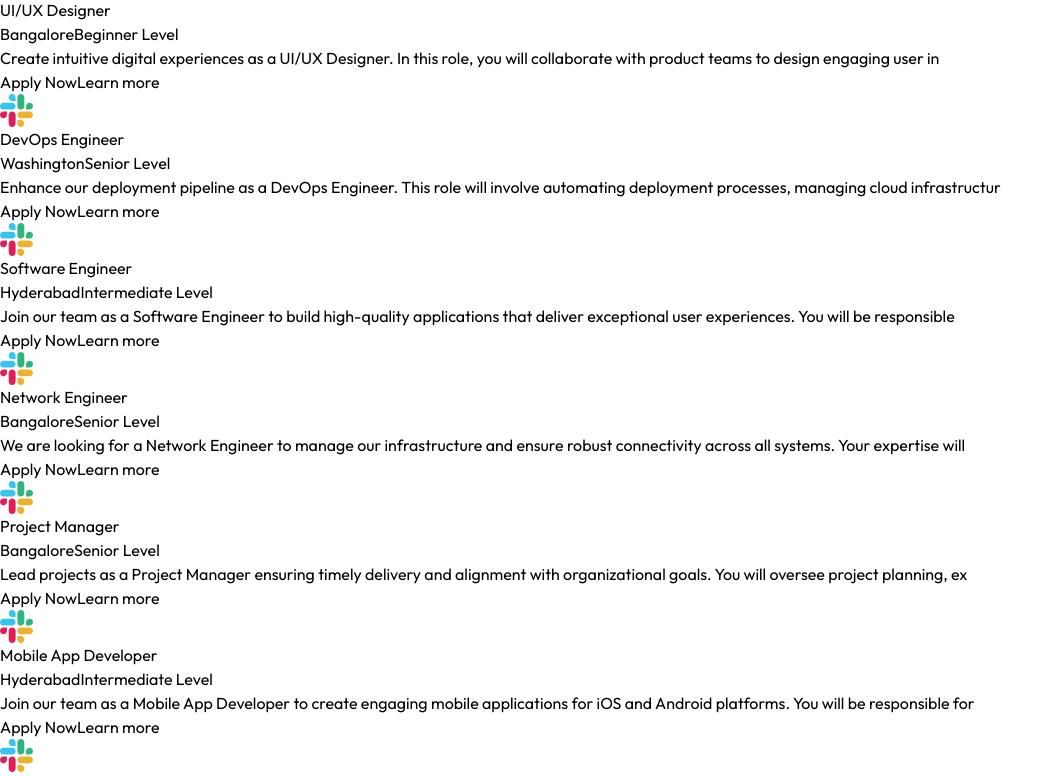
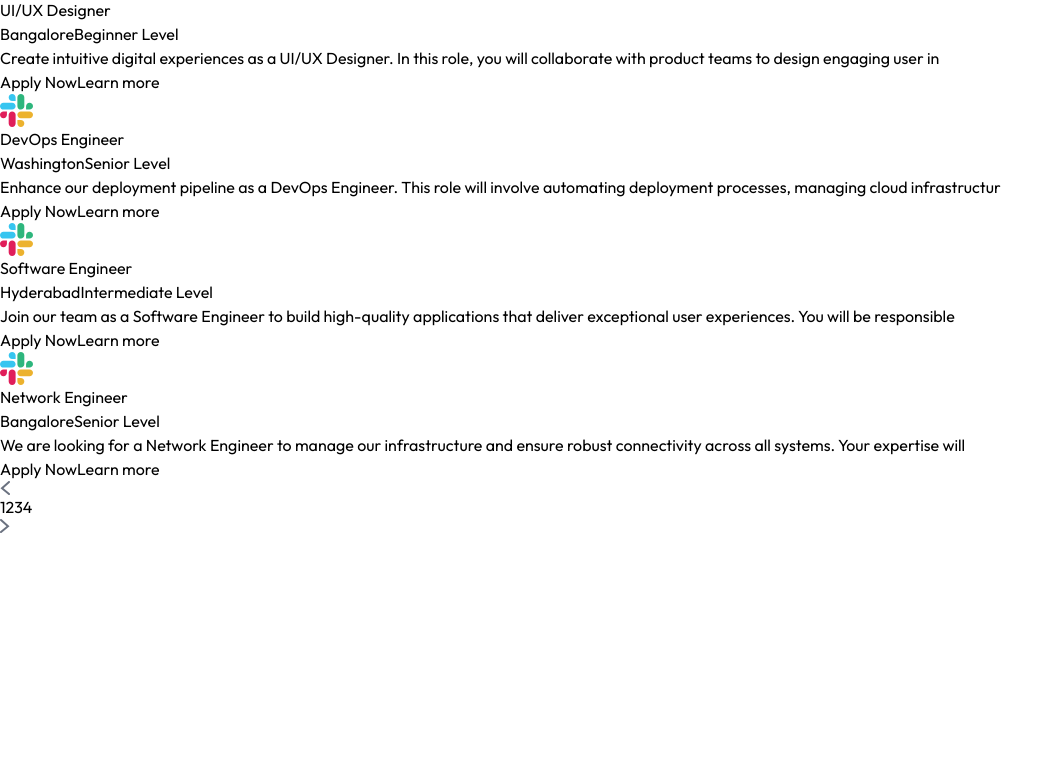
Before and after one commit to amiralam198/Job-Portal, a React (Vite) app in the folder client/: page / in a window 1280 px wide. Shown: the part 1341-2117 px from the top of the page, without its empty margins (0-1064 px from the left). After the commit the page ends 1874 px from the top, so only its background shows below. Built offline with nearby package versions, Linux system fonts and the light colour scheme; no server answers.

Commit message:
commit pagination

```diff
--- a/client/src/components/JobListing.jsx
+++ b/client/src/components/JobListing.jsx
@@ -89,18 +89,26 @@
         </h3>
         <p className="mb-8">Get your desired job from top companies</p>
         <div className="grid grid-cols-1 sm:grid-cols-2 xl:grid-cols-3 gap-4">
-          {jobs.map((job, index) => (
+          {jobs.slice((currentPage-1)*6,currentPage*6).map((job, index) => (
             <JobCard key={index} job={job} />
           ))}
         </div>
         {/* pagination  */}
-        {/* {jobs.length>0 && (
-          <div>
-            <a-href="">
-
+        {jobs.length>0 && (
+          <div className="flex items-center justify-center space-x-2 mt-10">
+            <a href="job-list">
+              <img onClick={() => setCurrentPage(Math.max(currentPage-1,1))} src={assets.left_arrow_icon}></img>
+            </a>
+            {Array.from({length:Math.ceil(jobs.length/6)}).map((_,index)=>(
+              <a href="#job-list">
+                <button onClick={()=> setCurrentPage(index+1)} className={`w-10 h-10 flex items-center justify-center border border-gray-300 rounded ${currentPage===index+1 ? 'bg-blue-100 text-blue-500' : 'text-gray-500' }`}>{index+1}</button>
+              </a>
+            ))}
+            <a href="job-list">
+              <img onClick={() => setCurrentPage(Math.min(currentPage+1,Math.ceil(jobs.length/6)))} src={assets.right_arrow_icon}></img>
             </a>
           </div>
-        )} */}
+        )}
       </section>
     </div>
   );
```
